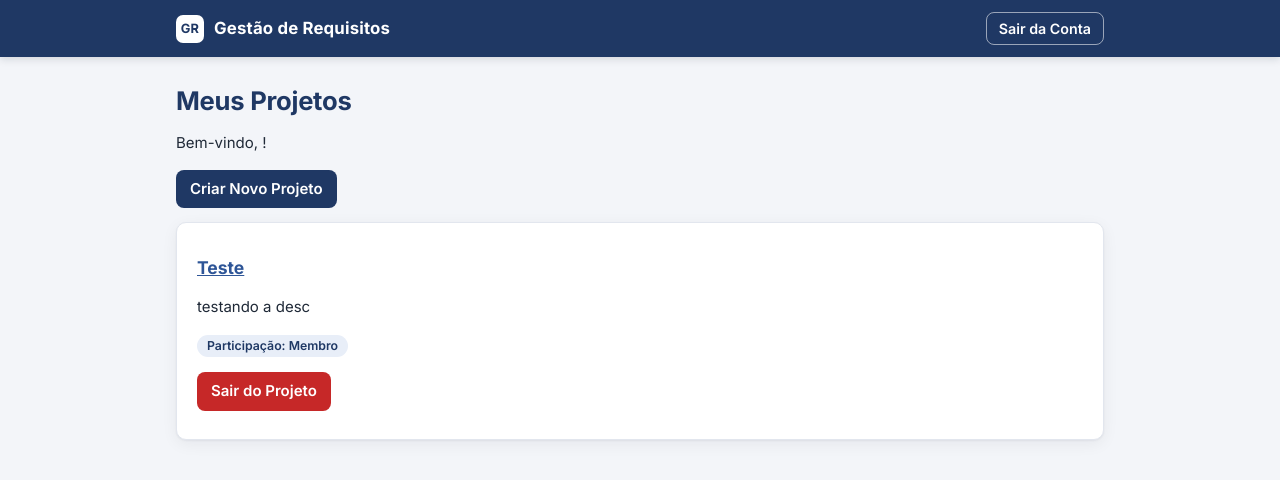
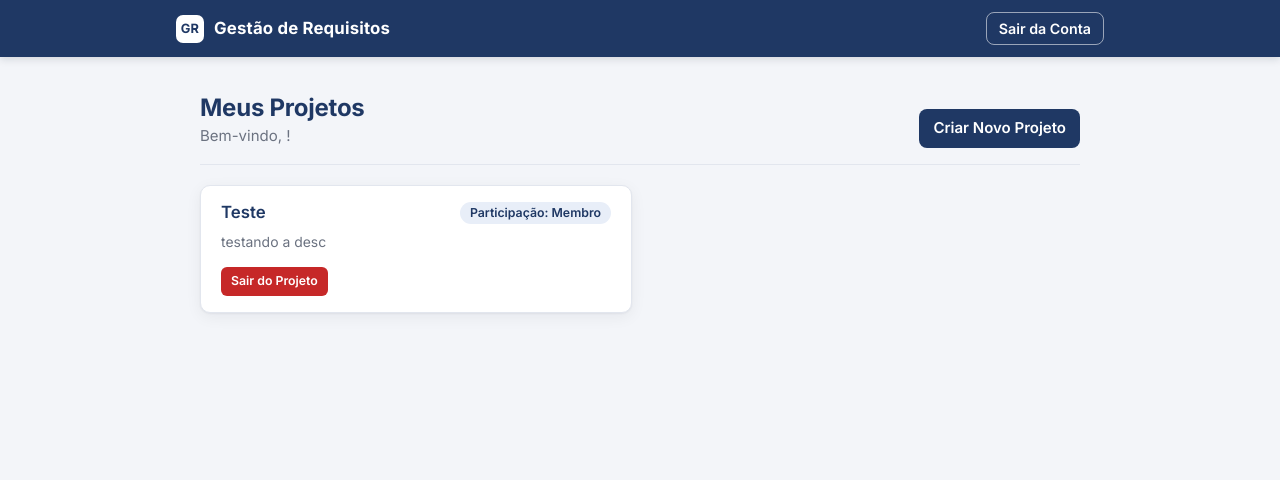
Before and after one commit to EngSoftware-26-2/Project_EngSoftware, a Django app: page / in a window 1280 px wide. Shown: the top 480 px of the page. Run offline with Django 5.2, Linux system fonts and the light colour scheme; a user stored in the database is signed in; data comes from the database, SQL or seed files in the repository; tables that the repository leaves empty hold one stand-in row (values such as "Sample post").

Commit message:
Página inicial: conteúdo centralizado e projetos em cartões
- Título e boas-vindas à esquerda e botão Criar Novo Projeto à direita.
- Sem projetos: aviso centralizado com o botão de criar.
- Com projetos: cartões lado a lado, com a participação no topo e os
  botões numa linha só.
- Títulos um pouco menores em todas as telas.

```diff
--- a/core/templates/core/base_site.html
+++ b/core/templates/core/base_site.html
@@ -19,8 +19,9 @@
     * { box-sizing: border-box; }
     body { font-family: "Inter", system-ui, -apple-system, "Segoe UI", Roboto, sans-serif; font-size: 15px; margin: 0; color: var(--texto); background: var(--fundo); line-height: 1.5; -webkit-font-smoothing: antialiased; }
     h1, h2, h3 { line-height: 1.25; color: var(--azul); }
-    h1 { font-size: 1.6rem; font-weight: 700; letter-spacing: -.01em; }
-    h2 { font-size: 1.25rem; font-weight: 600; }
+    h1 { font-size: 1.5rem; font-weight: 700; letter-spacing: -.01em; }
+    h2 { font-size: 1.15rem; font-weight: 600; }
+    h3 { font-size: 1.05rem; font-weight: 600; }
     a { color: var(--azul-claro); }
     a:hover { color: var(--azul); }
     .topo { background: var(--azul); color: #fff; box-shadow: 0 2px 8px rgba(16,24,40,.15); }
@@ -67,6 +68,26 @@
     input:focus, textarea:focus, select:focus { outline: none; border-color: var(--azul-claro); box-shadow: 0 0 0 3px rgba(46,85,151,.18); }
     .campo.campo-com-erro input, .campo.campo-com-erro select, .campo.campo-com-erro textarea { border-color: var(--vermelho); background: #fffafa; }
     .campo.campo-com-erro input:focus, .campo.campo-com-erro textarea:focus, .campo.campo-com-erro select:focus { box-shadow: 0 0 0 3px rgba(198,40,40,.15); }
+    .inicio { max-width: 880px; margin: 0 auto; }
+    .inicio-topo { display: flex; align-items: flex-end; justify-content: space-between; gap: 16px; flex-wrap: wrap; margin: 16px 0 20px; padding-bottom: 16px; border-bottom: 1px solid var(--borda); }
+    .inicio-topo h1 { margin: 0 0 2px; }
+    .inicio-topo .subtitulo { margin: 0; color: var(--cinza); }
+    .grade-projetos { display: grid; grid-template-columns: repeat(auto-fill, minmax(380px, 1fr)); gap: 16px; }
+    .cartao-projeto { margin: 0; display: flex; flex-direction: column; }
+    .cartao-projeto-topo { display: flex; justify-content: space-between; align-items: flex-start; gap: 10px; }
+    .cartao-projeto h3 { margin: 0; }
+    .cartao-projeto h3 a { text-decoration: none; color: var(--azul); }
+    .cartao-projeto h3 a:hover { text-decoration: underline; }
+    .cartao-projeto .descricao { color: var(--cinza); margin: 8px 0 0; font-size: .93em; }
+    .cartao-projeto .acoes { margin: auto 0 0; padding-top: 14px; }
+    .cartao-projeto .acoes { gap: 6px; }
+    .cartao-projeto .botao, .cartao-projeto button { padding: 5px 10px; font-size: .82em; border-radius: 6px; }
+    .cartao-projeto .perigo { margin-left: auto; }
+    .estado-vazio { text-align: center; padding: 48px 24px; max-width: 560px; margin: 32px auto; }
+    .estado-vazio-icone { font-size: 2.2rem; line-height: 1; margin-bottom: 12px; }
+    .estado-vazio h2 { margin: 0 0 8px; }
+    .estado-vazio p { color: var(--cinza); margin: 0 auto 20px; max-width: 420px; }
+    @media (max-width: 480px) { .grade-projetos { grid-template-columns: 1fr; } }
     .helptext { display: block; color: var(--cinza); font-size: .85em; }
     fieldset { border: 1px solid var(--borda); border-radius: var(--raio); margin: 16px 0; padding: 8px 16px; background: #fff; }
     .vazio { color: var(--cinza); font-style: italic; }
--- a/core/templates/core/inicio.html
+++ b/core/templates/core/inicio.html
@@ -1,32 +1,46 @@
 {% extends "core/base_site.html" %}
 {% block titulo %}Meus Projetos{% endblock %}
-{% block cabecalho %}<div class="cabecalho"><h1>Meus Projetos</h1></div>{% endblock %}
 {% block conteudo %}
-<p>Bem-vindo, {{ request.user.first_name }}!</p>
-<div class="acoes"><a class="botao" href="{% url 'criar_projeto' %}">Criar Novo Projeto</a></div>
+<div class="inicio">
+  <div class="inicio-topo">
+    <div>
+      <h1>Meus Projetos</h1>
+      <p class="subtitulo">Bem-vindo, {{ request.user.first_name }}!</p>
+    </div>
+    <a class="botao" href="{% url 'criar_projeto' %}">Criar Novo Projeto</a>
+  </div>
 
+  {% if projetos %}
+  <div class="grade-projetos">
     {% for projeto in projetos %}
-<div class="cartao">
+    <div class="cartao cartao-projeto">
+      <div class="cartao-projeto-topo">
         <h3><a href="{% url 'detalhe_projeto' projeto.id %}">{{ projeto.nome }}</a></h3>
-  {% if projeto.descricao %}<p>{{ projeto.descricao }}</p>{% endif %}
+        <span class="etiqueta">Participação: {% if projeto.dono_id == request.user.id %}Dono{% else %}Membro{% endif %}</span>
+      </div>
+      {% if projeto.descricao %}<p class="descricao">{{ projeto.descricao }}</p>{% endif %}
+      <div class="acoes">
         {% if projeto.dono_id == request.user.id %}
-  <p><span class="etiqueta">Participação: Dono</span></p>
-  <div class="acoes">
         <a class="botao secundario" href="{% url 'editar_projeto' projeto.id %}">Editar Projeto</a>
         <a class="botao secundario" href="{% url 'membros_projeto' projeto.id %}">Gerenciar Membros</a>
         <a class="botao perigo" href="{% url 'excluir_projeto' projeto.id %}">Excluir Projeto</a>
-  </div>
         {% else %}
-  <p><span class="etiqueta">Participação: Membro</span></p>
-  <div class="acoes">
         <form method="post" action="{% url 'sair_projeto' projeto.id %}" onsubmit="return confirm('Deseja sair deste projeto?')">
           {% csrf_token %}
           <button type="submit" class="perigo">Sair do Projeto</button>
         </form>
+        {% endif %}
+      </div>
+    </div>
+    {% endfor %}
+  </div>
+  {% else %}
+  <div class="cartao estado-vazio">
+    <div class="estado-vazio-icone" aria-hidden="true">📁</div>
+    <h2>Você ainda não possui projetos.</h2>
+    <p>Crie um projeto para começar a montar o Product Backlog, as histórias de usuário e os Sprints.</p>
+    <a class="botao" href="{% url 'criar_projeto' %}">Criar Novo Projeto</a>
   </div>
   {% endif %}
 </div>
-{% empty %}
-<p class="vazio">Você ainda não possui projetos.</p>
-{% endfor %}
 {% endblock %}
```
Lines whose indentation alone changed are shown as unchanged.
